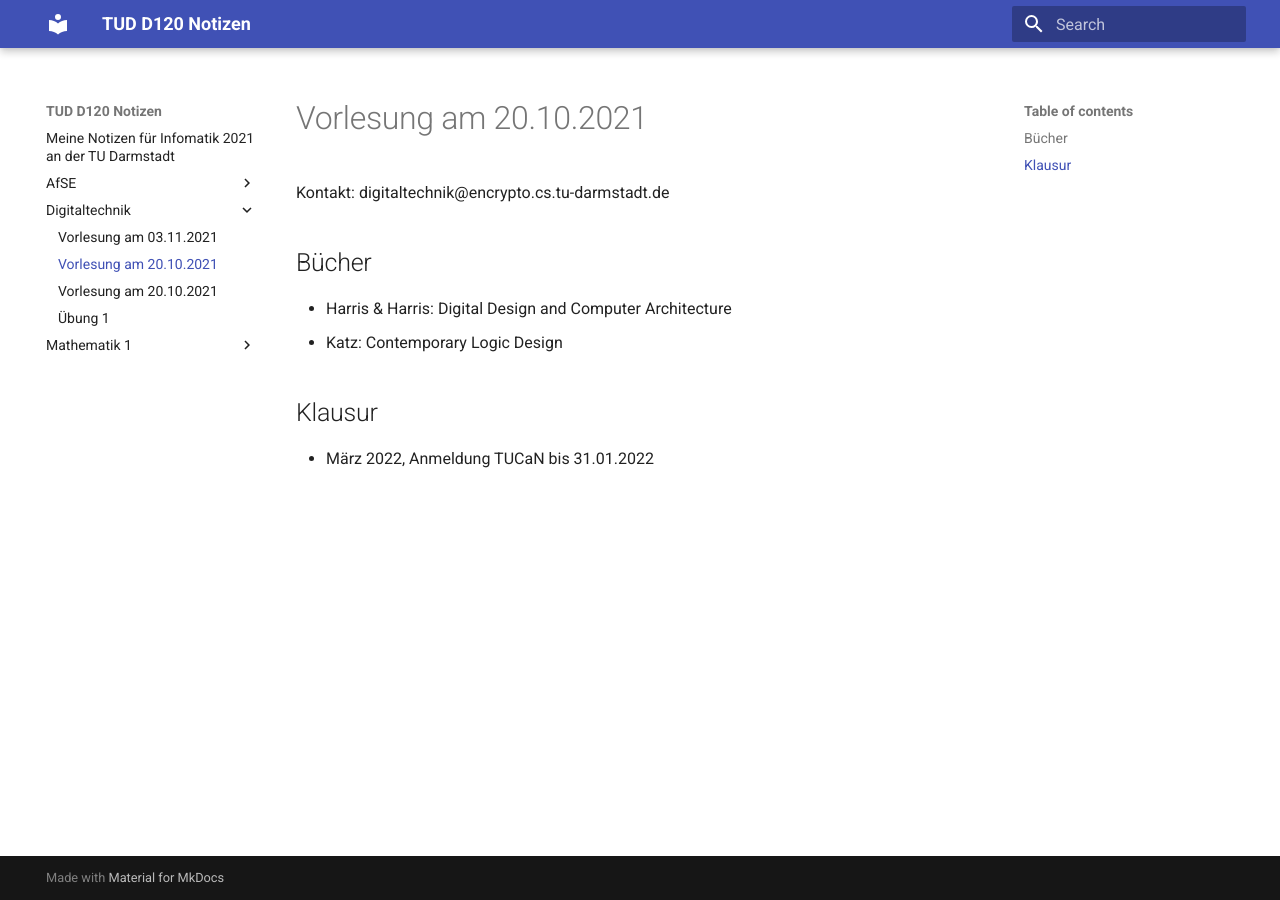
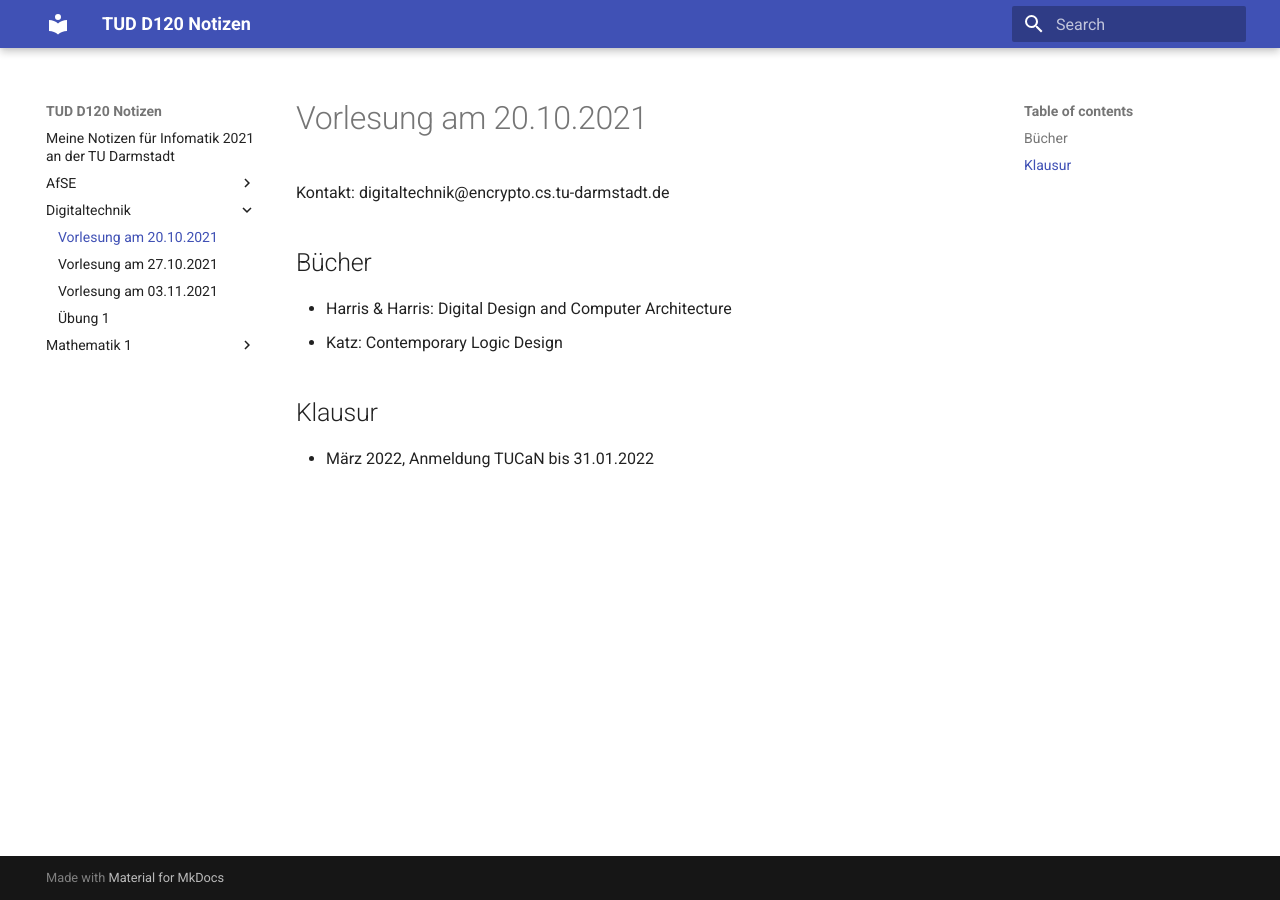
Before and after one commit to aurelilia/fb20-notes, an MkDocs documentation site: the page built from docs/Digitaltechnik/1_20.10.2021.md, in a window 1280 px wide. Built offline with MkDocs 1.6.1 and Material for MkDocs 9.7.7, drawn with Linux system fonts in a browser that asks for light colours.

Commit message:
Reorder DT

```diff
--- a/docs/Digitaltechnik/20.10.2021.md
+++ b/docs/Digitaltechnik/1_20.10.2021.md
@@ -1,5 +1,4 @@
 # Vorlesung am 20.10.2021
-
 Kontakt: digitaltechnik@encrypto.cs.tu-darmstadt.de
 
 ## Bücher
--- a/docs/Digitaltechnik/27.10.2021.md
+++ b/docs/Digitaltechnik/2_27.10.2021.md
@@ -1,4 +1,4 @@
-# Vorlesung am 20.10.2021
+# Vorlesung am 27.10.2021
 *Achtung: manche Teile zur Darstellung von Zahlen aufgrund von Vorwissen nicht notiert*
 
 ## Binärdarstellung von Zahlen
```
Also changed, not shown: docs/Digitaltechnik/3_03.11.2021.md (renamed from docs/Digitaltechnik/03.11.2021.md).
